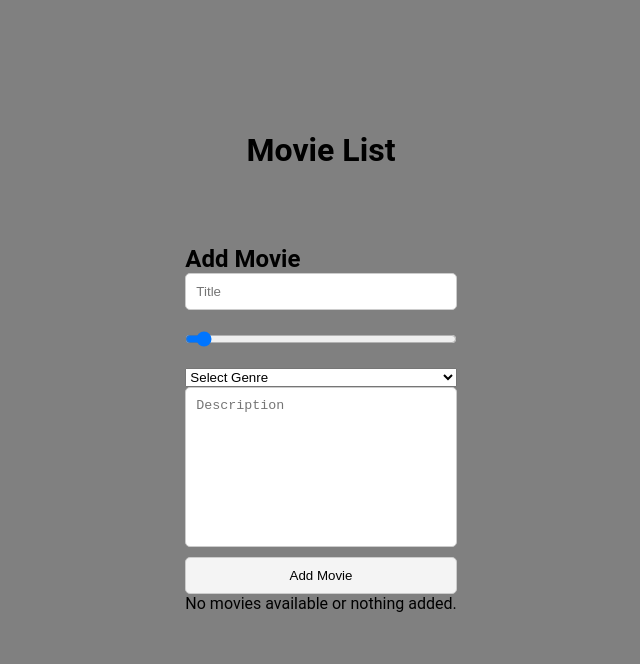
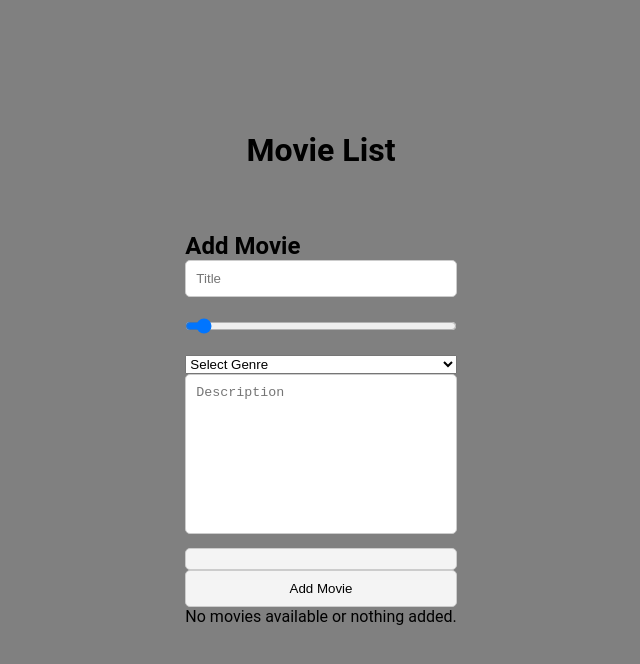
Before and after one commit to Isidorsson/lexicon-tasks, a React (Vite) app in the folder lexicon-task-react-movie-card/: page / in a window 1280 px wide. Shown: the top 664 px of the page, without its empty margins (319-959 px from the left). Built offline with nearby package versions, Linux system fonts and the light colour scheme.

Commit message:
Add movie removal functionality

```diff
--- a/lexicon-task-react-movie-card/src/components/AddMovie.tsx
+++ b/lexicon-task-react-movie-card/src/components/AddMovie.tsx
@@ -35,6 +35,10 @@ export const AddMovie = () => {
     setDescription('');
   };
 
+  const handleRemoveMovie = () => {
+    setMovies([]);
+  };
+
   return (
     <div className="controls-wrapper">
       <h2>Add Movie </h2>
@@ -66,8 +70,13 @@ export const AddMovie = () => {
         value={description}
         onChange={(event) => setDescription(event.target.value)}
       />
-      {/* <button className='add-movie-button' onClick={() => { handleAddMovie }}>Add Movie</button> */}
-      <button className='add-movie-button' onClick={handleAddMovie}>Add Movie</button>
+
+      <div className='btn-wrapper'>
+        {/* <button className='add-movie-btn' onClick={() => { handleAddMovie }}>Add Movie</button> */}
+        <button className='clear-movie-btn' onClick={handleRemoveMovie} > </button>
+        <button className='add-movie-btn' onClick={handleAddMovie}>Add Movie</button>
+      </div>
+
       <MovieList movies={movies} />
     </div>
   );
```
